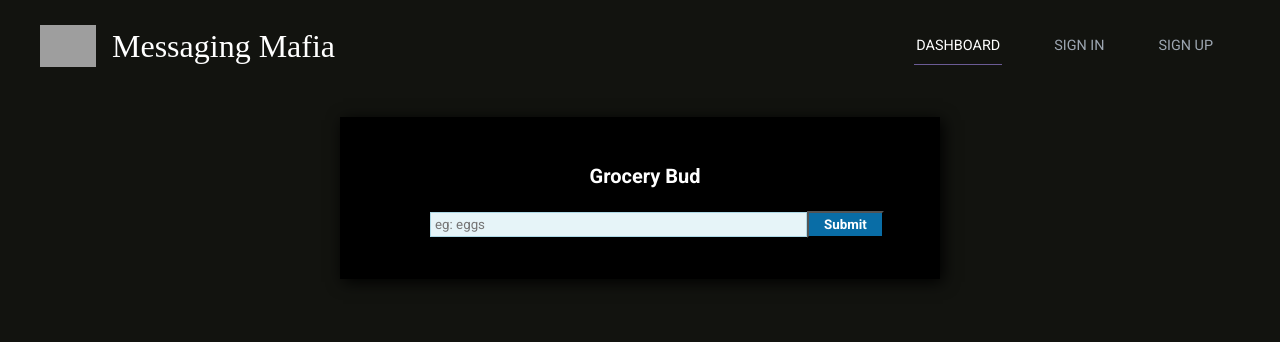
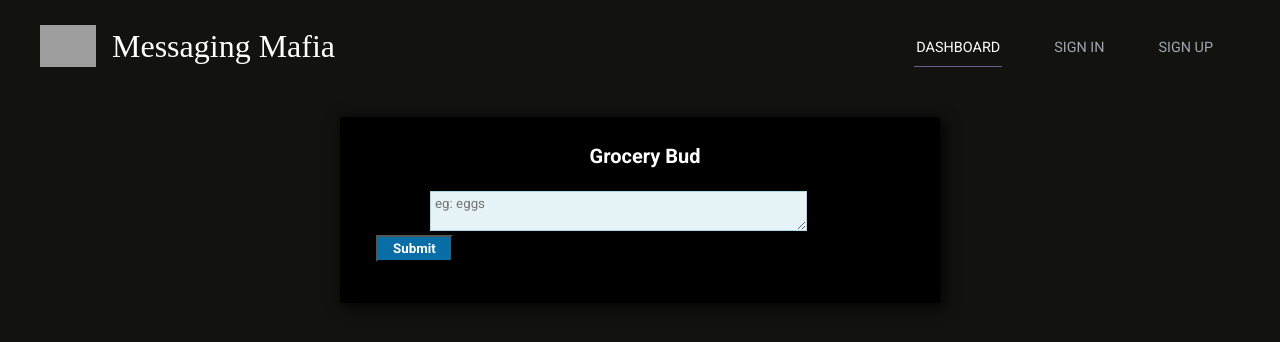
Before and after one commit to geekyquentin/KTJ_Ass3.github.io, a React (Create React App) app: page /sign-up#/dashboard in a window 1280 px wide. Shown: the top 342 px of the page. Built offline with nearby package versions, Linux system fonts and the light colour scheme; grey boxes are pictures that could not be loaded; a web font is replaced by a local one.

Commit message:
dashboard and animations remaining

```diff
--- a/package.json
+++ b/package.json
@@ -9,9 +9,11 @@
 		"react": "^17.0.2",
 		"react-dom": "^17.0.2",
 		"react-helmet": "^6.1.0",
+		"react-icons": "^4.2.0",
 		"react-router-dom": "^5.2.0",
 		"react-scripts": "^4.0.3",
 		"react-social-login-buttons": "^3.5.0",
+		"styled-components": "^4.1.3",
 		"web-vitals": "^1.1.2"
 	},
 	"scripts": {
--- a/src/App.js
+++ b/src/App.js
@@ -1,44 +1,16 @@
 import React, { Component } from "react";
-import { HashRouter as Router, Route, NavLink, Redirect } from "react-router-dom";
+import { HashRouter as Router, Route, Redirect } from "react-router-dom";
 import dashboardPage from "./pages/Dashboard/dashboardPage";
 import SignUpForm from "./pages/SignInAndSignOut/SignUpForm";
 import SignInForm from "./pages/SignInAndSignOut/SignInForm";
-import companyLogo from "./logo.ico";
-
-import "./App.css";
-
+import Navbar from './Nav/Navbar';
 class App extends Component {
 	render() {
 		return (
 			<Router>
 				<div className="App">
 					<div className="appForm">
-						<div className="navbar">
-							<div className="iconText"><img src={companyLogo} className="navbarLogo" alt="logo" /><span className="logoName">Messaging Mafia</span></div>
-							<div className="pageSwitcher">
-								<NavLink
-									to="/dashboard"
-									activeClassName="pageSwitcherItem-active"
-									className="pageSwitcherItem UHA"
-								>
-									Dashboard
-								</NavLink>
-								<NavLink
-									to="/sign-in"
-									activeClassName="pageSwitcherItem-active"
-									className="pageSwitcherItem UHA"
-								>
-									Sign In
-								</NavLink>
-								<NavLink
-									to="/sign-up"
-									activeClassName="pageSwitcherItem-active"
-									className="pageSwitcherItem UHA"
-								>
-									Sign Up
-								</NavLink>
-							</div>
-						</div>
+						<Navbar />
 
 						<Route exact path="/" render={() => {
 							return (
@@ -50,7 +22,7 @@ class App extends Component {
 						<Route path="/sign-in" component={SignInForm} />
 					</div>
 				</div>
-			</Router>
+			</Router >
 		);
 	}
 }
--- /dev/null
+++ b/src/Nav/Burger.jsx
@@ -0,0 +1,120 @@
+import React, { useState } from 'react';
+import styled from 'styled-components';
+import { HashRouter as Router, NavLink } from 'react-router-dom';
+
+import '../App.css';
+
+const Ul = styled.ul`
+	list-style: none;
+	display: flex;
+	flex-flow: row nowrap;
+
+	@media (max-width: 768px) {
+		flex-flow: column nowrap;
+		background-color: #0d2538;
+		position: fixed;
+		transform: ${({ open }) => (open ? 'translateX(0)' : 'translateX(100%)')};
+		top: 1rem;
+		right: 0;
+		width: 15rem;
+		padding-top: 3.5rem;
+		transition: transform 0.3s ease-in-out;
+		border-top-left-radius: 1rem;
+		border-bottom-left-radius: 1rem;
+
+		li {
+			padding-top: 20px;
+			font-size: 1.3rem;
+		}
+
+		li:last-child {
+			padding-bottom: 2rem;
+		}
+	}
+`;
+
+const StyledBurger = styled.div`
+	width: 2rem;
+	height: 2rem;
+	z-index: 20;
+	display: none;
+	cursor: pointer;
+
+	@media (max-width: 768px) {
+		display: flex;
+		justify-content: space-around;
+		flex-flow: column nowrap;
+	}
+
+	div {
+		width: 2rem;
+		height: 0.25rem;
+		background-color: ${({ open }) => (open ? '#ccc' : '#333')};
+		border-radius: 10px;
+		transform-origin: 1px;
+		transition: all 0.3s linear;
+
+		&:nth-child(1) {
+			transform: ${({ open }) => (open ? 'rotate(45deg)' : 'rotate(0)')};
+		}
+
+		&:nth-child(2) {
+			transform: ${({ open }) => (open ? 'translateX(100%)' : 'translateX(0)')};
+			opacity: ${({ open }) => (open ? 0 : 1)};
+		}
+
+		&:nth-child(3) {
+			transform: ${({ open }) => (open ? 'rotate(-45deg)' : 'rotate(0)')};
+		}
+	}
+`;
+
+const Burger = () => {
+	const [open, setOpen] = useState(false);
+
+	return (
+		<>
+			<StyledBurger open={open} onClick={() => setOpen(!open)}>
+				<div />
+				<div />
+				<div />
+			</StyledBurger>
+			<Router>
+				<Ul open={open}>
+					<li>
+						<NavLink
+							to="/dashboard"
+							onClick={() => setOpen(!open)}
+							activeClassName="pageSwitcherItem-active"
+							className="pageSwitcherItem UHA"
+						>
+							Dashboard
+						</NavLink>
+					</li>
+					<li>
+						<NavLink
+							to="/sign-in"
+							onClick={() => setOpen(!open)}
+							activeClassName="pageSwitcherItem-active"
+							className="pageSwitcherItem UHA"
+						>
+							Sign In
+						</NavLink>
+					</li>
+					<li>
+						<NavLink
+							to="/sign-up"
+							onClick={() => setOpen(!open)}
+							activeClassName="pageSwitcherItem-active"
+							className="pageSwitcherItem UHA"
+						>
+							Sign Up
+						</NavLink>
+					</li>
+				</Ul>
+			</Router>
+		</>
+	);
+};
+
+export default Burger;
--- /dev/null
+++ b/src/Nav/Navbar.jsx
@@ -0,0 +1,27 @@
+import React from 'react';
+import styled from 'styled-components';
+import Burger from './Burger';
+import companyLogo from '../logo.ico';
+
+const Nav = styled.nav`
+	 {
+		display: flex;
+		flex-direction: row;
+		justify-content: space-between;
+		align-items: center;
+	}
+`;
+
+const Navbar = () => {
+	return (
+		<Nav>
+			<div className="iconText">
+				<img src={companyLogo} className="navbarLogo" alt="logo" />
+				<span className="logoName">Messaging Mafia</span>
+			</div>
+			<Burger />
+		</Nav>
+	);
+};
+
+export default Navbar;
--- a/src/index.css
+++ b/src/index.css
@@ -1,13 +1,13 @@
 @import url('https://fonts.googleapis.com/css?family=Roboto:300,400,500,700');
 
 * {
+	margin: 0;
+	padding: 0;
 	box-sizing: border-box;
 	font-family: 'Roboto', sans-serif;
 }
 
 body {
-	margin: 0;
-	padding: 0;
 	background-color: #12130f;
 }
 
--- a/src/pages/Dashboard/dashboardPage.js
+++ b/src/pages/Dashboard/dashboardPage.js
@@ -87,9 +87,12 @@ function DashboardPage() {
 						alert.show && <Alert {...alert} removeAlert={showAlert} list={list} />
 					}
 					<h3 className='head'>Grocery Bud</h3>
-					<input type='text' className="userPost" value={name}
-						placeholder='eg: eggs'
-						onChange={(e) => setName(e.target.value)} />
+					<div className="grow-wrap">
+						<textarea type='text' className="userPost" value={name}
+							placeholder='eg: eggs'
+							onChange={(e) => setName(e.target.value)}>
+						</textarea>
+					</div>
 					<button className='btn'>{isEditing ? 'Edit' : 'Submit'}</button>
 
 
--- a/src/pages/SignInAndSignOut/SignInAndSignOut.css
+++ b/src/pages/SignInAndSignOut/SignInAndSignOut.css
@@ -63,7 +63,7 @@
 	transition: all 0.3s ease;
 }
 
-.formFieldInput:focus + .formFieldLabel::after {
+.formFieldInput:focus ~ .formFieldLabel {
 	transform: translateX(0);
 } */
 
```
Also changed, not shown: 1 other file (tests, documents, lock files or other folders).
